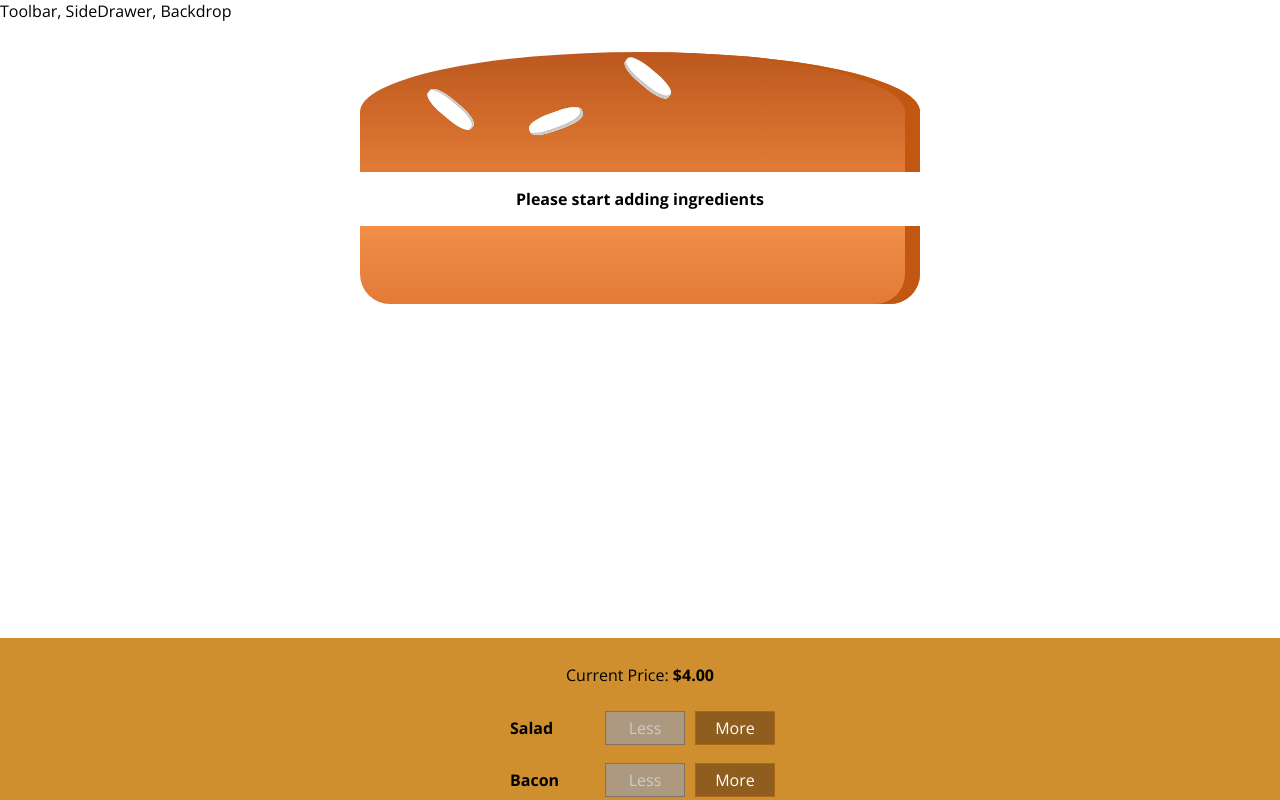
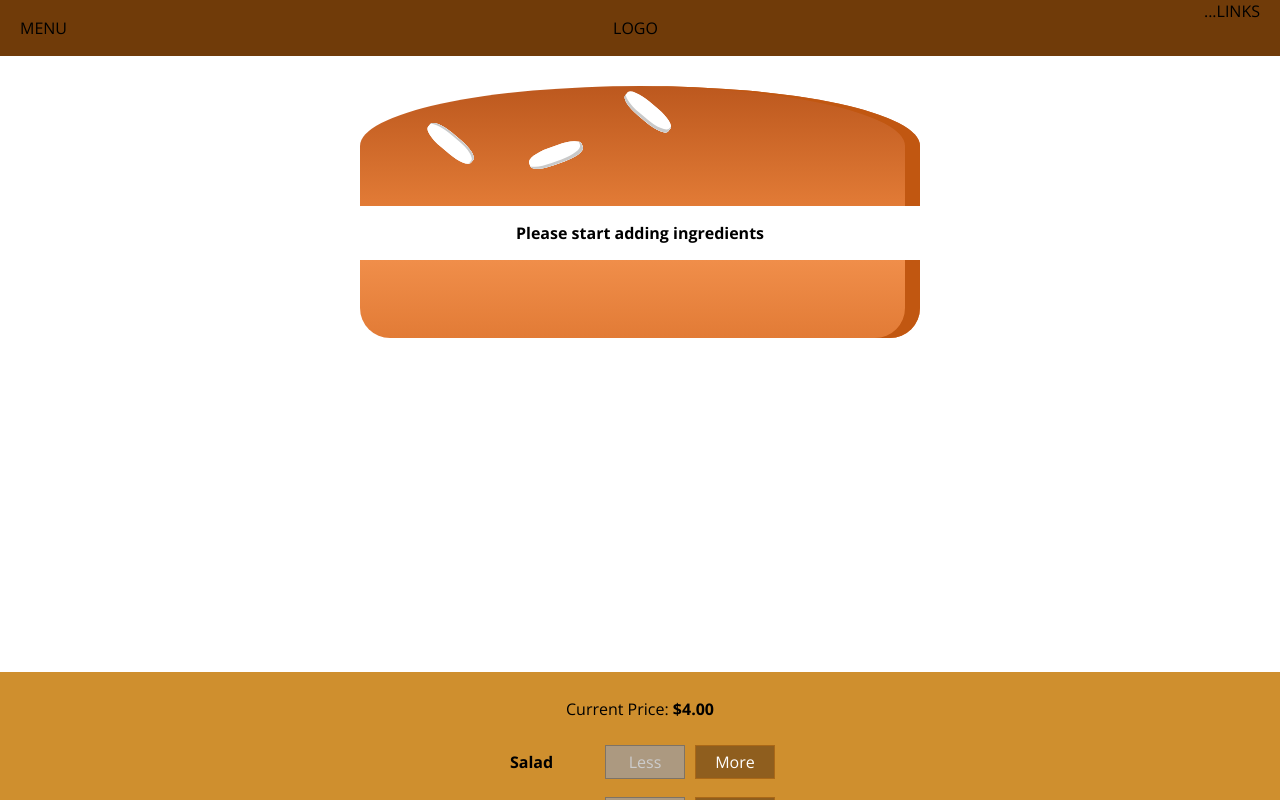
Before and after one commit to agdavid/burger-basics, a React app: page / in a window 1280 px wide. Shown: the top 800 px of the page. Built offline with nearby package versions, Linux system fonts and the light colour scheme.

Commit message:
add Toolbar component for navigation

```diff
--- a/src/components/Layout/Layout.css
+++ b/src/components/Layout/Layout.css
@@ -1,3 +1,3 @@
 .Content {
-    margin-top: 16px;
+    margin-top: 72px;
 }
--- a/src/components/Layout/Layout.js
+++ b/src/components/Layout/Layout.js
@@ -1,11 +1,12 @@
 import React from 'react';
 import Aux from '../../hoc/Aux';
 import classes from './Layout.css';
+import Toolbar from '../Navigation/Toolbar/Toolbar';
 
 const layout = (props) => {
     return (
         <Aux>
-            <div>Toolbar, SideDrawer, Backdrop</div>
+            <Toolbar />
             <main className={classes.Content}>{props.children}</main>
         </Aux>
     );
--- /dev/null
+++ b/src/components/Navigation/Toolbar/Toolbar.css
@@ -0,0 +1,18 @@
+.Toolbar {
+    height: 56px;
+    width: 100%;
+    position: fixed;
+    top: 0;
+    left: 0;
+    background-color: #703B09;
+    display: flex;
+    justify-content: space-between;
+    align-items: center;
+    padding: 0 20px;
+    box-sizing: border-box;
+    z-index: 90;
+}
+
+.Toolbar nav {
+    height: 100%;
+}
--- /dev/null
+++ b/src/components/Navigation/Toolbar/Toolbar.js
@@ -0,0 +1,14 @@
+import React from 'react';
+import classes from './Toolbar.css';
+
+const toolbar = (props) => {
+    return (
+        <header className={classes.Toolbar}>
+            <div>MENU</div>
+            <div>LOGO</div>
+            <nav>...LINKS</nav>
+        </header>
+    );
+};
+
+export default toolbar;
```
